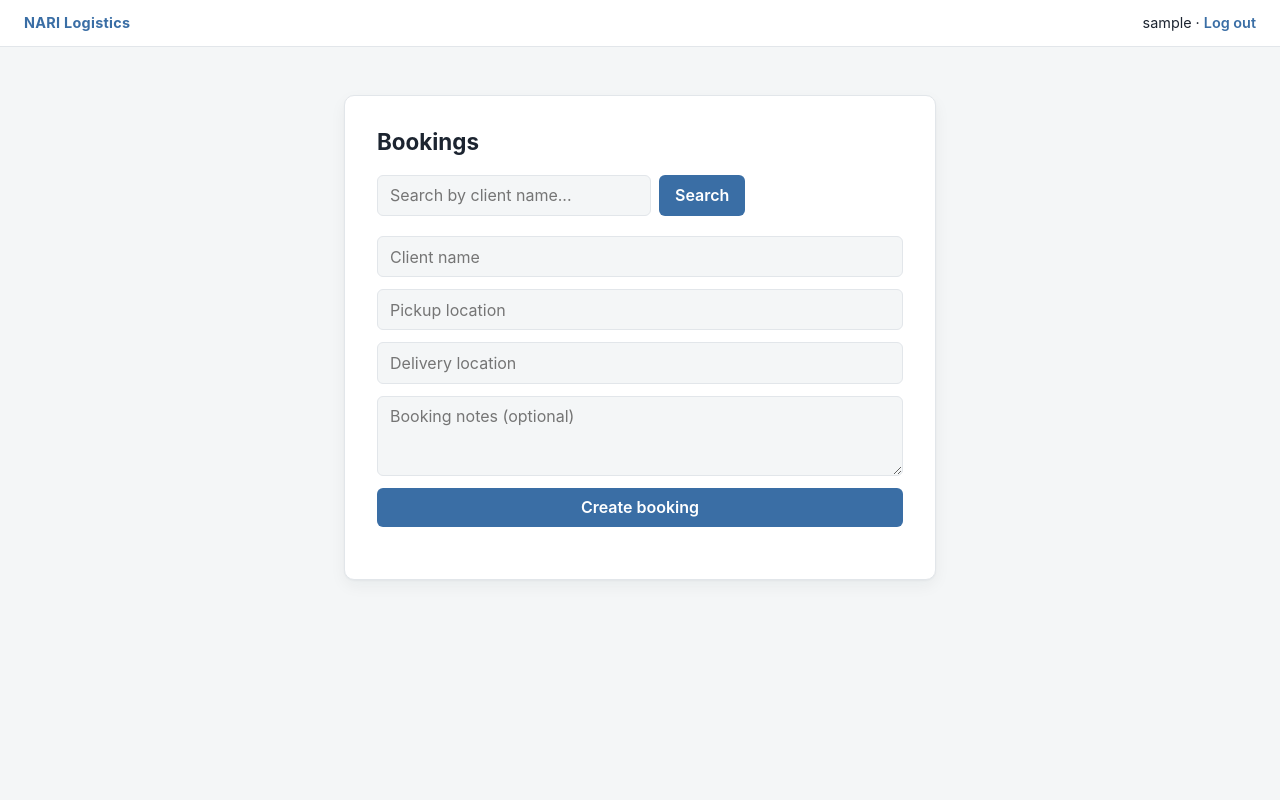
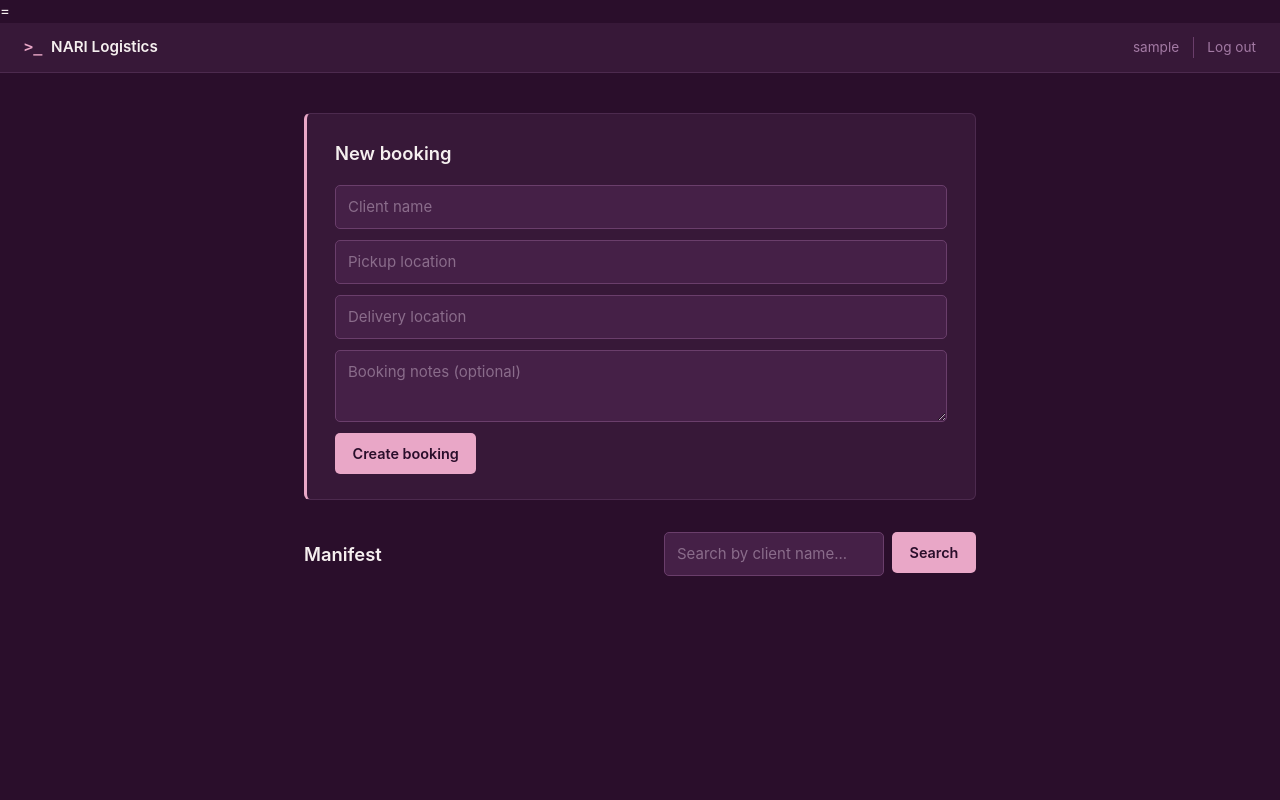
Before and after one commit to lutendothomo/flask-vuln-lab, a Flask app: page /bookings in a window 1280 px wide. Run offline with Flask 3, Linux system fonts and the light colour scheme; the visitor is signed in with stand-in values (Sample User, id 1); data that the repository does not hold is empty.

Commit message:
front end design change

```diff
--- a/static/style.css
+++ b/static/style.css
@@ -1,162 +1,311 @@
 :root {
-  --ink: #1c2430;
-  --muted: #6b7480;
-  --line: #e2e6ea;
-  --bg: #f4f6f7;
-  --card: #ffffff;
-  --accent: #3a6ea5;
-  --accent-dark: #2c5580;
-  --danger: #b3402f;
+  --bg: #2A0E2B;
+  --surface: #371838;
+  --surface-raised: #452047;
+  --border: #6A3E6B;
+  --border-soft: #4C2A4E;
+  --text: #F5EFEF;
+  --text-muted: #A37AA4;
+  --text-faint: #8A6C8B;
+
+  --accent: #E9A7C7;
+  --accent-hover: #CD95B9;
+  --accent-soft: rgba(233, 167, 199, 0.14);
+
+  --status-pending: #E3A857;
+  --status-pending-soft: rgba(227, 168, 87, 0.16);
+  --status-transit: #7FB3E8;
+  --status-transit-soft: rgba(127, 179, 232, 0.16);
+  --status-good: #7FCB9E;
+  --status-good-soft: rgba(127, 203, 158, 0.16);
+  --status-delayed: #E27E8A;
+  --status-delayed-soft: rgba(226, 126, 138, 0.16);
+
+  --mono: ui-monospace, "SF Mono", "Cascadia Code", "Roboto Mono", Menlo, Consolas, monospace;
+  --sans: -apple-system, "Segoe UI", Roboto, Helvetica, Arial, sans-serif;
 }
 
 * { box-sizing: border-box; }
 
 body {
   margin: 0;
-  font-family: -apple-system, "Segoe UI", Roboto, Helvetica, Arial, sans-serif;
+  font-family: var(--sans);
   background: var(--bg);
-  color: var(--ink);
+  color: var(--text);
+  font-size: 15px;
+  line-height: 1.5;
 }
 
+a {
+  color: var(--accent);
+  text-decoration: none;
+}
+a:hover { color: var(--accent-hover); text-decoration: underline; }
+
+/* ---------- Nav ---------- */
+
 nav {
-  background: var(--card);
-  border-bottom: 1px solid var(--line);
-  padding: 0.9rem 1.5rem;
+  background: var(--surface);
+  border-bottom: 1px solid var(--border-soft);
+  padding: 0.85rem 1.5rem;
   display: flex;
   justify-content: space-between;
   align-items: center;
-  font-size: 0.9rem;
 }
 
-nav a {
+.brand {
+  font-weight: 600;
+  font-size: 0.95rem;
+  color: var(--text);
+  display: flex;
+  align-items: center;
+  gap: 0.55rem;
+}
+
+.brand-mark {
+  font-family: var(--mono);
   color: var(--accent);
-  text-decoration: none;
   font-weight: 600;
 }
 
-nav a:hover { text-decoration: underline; }
+.session {
+  font-size: 0.85rem;
+  color: var(--text-muted);
+  display: flex;
+  align-items: center;
+  gap: 0.85rem;
+}
+
+.session a {
+  color: var(--text-muted);
+  border-left: 1px solid var(--border);
+  padding-left: 0.85rem;
+}
+.session a:hover { color: var(--accent); }
+
+/* ---------- Layout ---------- */
 
 .wrap {
-  max-width: 640px;
-  margin: 3rem auto;
-  padding: 0 1.5rem;
-}
-
-.card {
-  background: var(--card);
-  border: 1px solid var(--line);
-  border-radius: 10px;
-  padding: 2rem;
-  box-shadow: 0 1px 2px rgba(20,30,40,0.04), 0 6px 16px rgba(20,30,40,0.05);
+  max-width: 720px;
+  margin: 2.5rem auto;
+  padding: 0 1.5rem 3rem;
 }
 
 h1 {
-  font-size: 1.4rem;
-  margin: 0 0 1.25rem;
+  font-size: 1.15rem;
+  font-weight: 600;
+  margin: 0 0 1.1rem;
+  color: var(--text);
 }
+
+/* ---------- Panels ---------- */
+
+.card {
+  background: var(--surface);
+  border: 1px solid var(--border-soft);
+  border-left: 3px solid var(--accent);
+  border-radius: 6px;
+  padding: 1.6rem 1.75rem;
+}
+
+.card--auth {
+  max-width: 380px;
+  margin: 2.5rem auto 0;
+}
+
+.card--form {
+  margin-bottom: 2rem;
+}
+
+/* ---------- Forms ---------- */
 
 form {
   display: flex;
   flex-direction: column;
-  gap: 0.75rem;
-  margin-bottom: 1.25rem;
+  gap: 0.7rem;
+  margin-bottom: 1rem;
 }
 
 form.inline {
   flex-direction: row;
   gap: 0.5rem;
+  margin-bottom: 0;
 }
 
-input, textarea {
+.booking-form {
+  margin-bottom: 0;
+}
+
+input, textarea, select {
   font: inherit;
   padding: 0.6rem 0.75rem;
-  border: 1px solid var(--line);
-  border-radius: 6px;
-  background: var(--bg);
-  color: var(--ink);
+  border: 1px solid var(--border);
+  border-radius: 5px;
+  background: var(--surface-raised);
+  color: var(--text);
 }
 
-textarea { min-height: 80px; resize: vertical; }
+input::placeholder, textarea::placeholder {
+  color: var(--text-faint);
+}
 
-input:focus, textarea:focus {
-  outline: none;
+textarea { min-height: 72px; resize: vertical; font-family: var(--sans); }
+
+input:focus, textarea:focus, select:focus {
+  outline: 2px solid var(--accent);
+  outline-offset: 1px;
   border-color: var(--accent);
 }
 
 button {
   font: inherit;
   font-weight: 600;
-  padding: 0.6rem 1rem;
+  font-size: 0.9rem;
+  padding: 0.6rem 1.1rem;
   border: none;
-  border-radius: 6px;
+  border-radius: 5px;
   background: var(--accent);
-  color: white;
+  color: var(--bg);
   cursor: pointer;
+  align-self: flex-start;
 }
 
-button:hover { background: var(--accent-dark); }
+button:hover { background: var(--accent-hover); }
+button:focus-visible { outline: 2px solid var(--text); outline-offset: 2px; }
 
 .error {
-  background: #fbeceb;
-  color: var(--danger);
-  border: 1px solid #f1cfc9;
-  border-radius: 6px;
-  padding: 0.6rem 0.85rem;
-  font-size: 0.88rem;
+  background: var(--status-delayed-soft);
+  color: var(--status-delayed);
+  border: 1px solid rgba(224, 97, 107, 0.35);
+  border-radius: 5px;
+  padding: 0.65rem 0.85rem;
+  font-size: 0.87rem;
   margin-bottom: 1rem;
 }
 
 .hint {
-  font-size: 0.85rem;
-  color: var(--muted);
+  font-size: 0.82rem;
+  color: var(--text-muted);
+  margin: 0.4rem 0;
 }
+.hint a { font-weight: 600; }
 
-.hint a { color: var(--accent); }
+.requirements {
+  background: var(--surface-raised);
+  border: 1px solid var(--border-soft);
+  border-radius: 5px;
+  padding: 0.7rem 0.9rem 0.75rem;
+}
+.requirements .hint { margin: 0 0 0.35rem; }
+.requirements ul { margin: 0; padding-left: 1.1rem; }
+.requirements li { font-size: 0.82rem; color: var(--text-muted); }
 
-.notes-list {
+/* ---------- Manifest (bookings list) ---------- */
+
+.manifest-header {
+  display: flex;
+  align-items: center;
+  justify-content: space-between;
+  gap: 1rem;
+  margin-bottom: 1rem;
+  flex-wrap: wrap;
+}
+.manifest-header h1 { margin: 0; }
+.manifest-header form.inline { flex: 0 0 auto; }
+.manifest-header input { width: 220px; }
+
+.booking-list {
   list-style: none;
   margin: 0;
   padding: 0;
   display: flex;
   flex-direction: column;
-  gap: 0.75rem;
+  gap: 0.7rem;
 }
 
-.note {
-  border: 1px solid var(--line);
-  border-radius: 8px;
-  padding: 0.9rem 1rem;
-  background: var(--bg);
+.booking-card {
+  background: var(--surface);
+  border: 1px solid var(--border-soft);
+  border-left: 3px solid var(--text-faint);
+  border-radius: 6px;
+  padding: 1rem 1.15rem;
 }
 
-.note strong {
-  display: block;
+.booking-card.status-pending   { border-left-color: var(--status-pending); }
+.booking-card.status-transit   { border-left-color: var(--status-transit); }
+.booking-card.status-delivered { border-left-color: var(--status-good); }
+.booking-card.status-delayed   { border-left-color: var(--status-delayed); }
+
+.route {
+  font-family: var(--mono);
+  font-size: 0.92rem;
+  font-weight: 600;
+  color: var(--text);
   margin-bottom: 0.3rem;
-  font-size: 0.95rem;
+}
+.route-arrow { color: var(--accent); padding: 0 0.15rem; }
+
+.client {
+  font-size: 0.82rem;
+  color: var(--text-muted);
+  margin-bottom: 0.5rem;
 }
 
-.booking-list { list-style: none; margin: 0; padding: 0; display: flex; flex-direction: column; gap: 0.9rem; }
-.booking-card { border: 1px solid var(--line); border-radius: 8px; padding: 1rem 1.1rem; background: var(--bg); }
-.booking-card .route { font-size: 0.95rem; font-weight: 600; margin-bottom: 0.25rem; }
-.booking-card .client { font-size: 0.82rem; color: var(--muted); margin-bottom: 0.5rem; }
-.booking-card .notes-text { font-size: 0.85rem; margin-bottom: 0.75rem; }
+.notes-text {
+  font-size: 0.85rem;
+  color: var(--text);
+  background: var(--surface-raised);
+  border-radius: 4px;
+  padding: 0.5rem 0.65rem;
+  margin-bottom: 0.65rem;
+}
+
+.badges {
+  display: flex;
+  gap: 0.4rem;
+  margin-bottom: 0.75rem;
+  flex-wrap: wrap;
+}
 
 .badge {
+  font-family: var(--mono);
   display: inline-block;
-  font-size: 0.7rem;
+  font-size: 0.72rem;
   font-weight: 600;
-  padding: 0.15rem 0.5rem;
-  border-radius: 999px;
-  margin-right: 0.4rem;
+  padding: 0.2rem 0.55rem;
+  border-radius: 4px;
 }
-.badge.pending { background: #f3e2dd; color: #b3402f; }
-.badge.paid { background: #e3f0e8; color: #2f6b4c; }
-.badge.transit { background: #dde8f0; color: #256fbd; }
-.badge.delivered { background: #e3f0e8; color: #51896c; }
-.badge.delayed { background: #f3e2dd; color: #64d7d3; }
+.badge.pending   { background: var(--status-pending-soft); color: var(--status-pending); }
+.badge.paid      { background: var(--status-good-soft); color: var(--status-good); }
+.badge.transit   { background: var(--status-transit-soft); color: var(--status-transit); }
+.badge.delivered { background: var(--status-good-soft); color: var(--status-good); }
+.badge.delayed   { background: var(--status-delayed-soft); color: var(--status-delayed); }
 
-.status-form { display: flex; gap: 0.5rem; align-items: center; margin-top: 0.6rem; flex-wrap: wrap; }
-.status-form select { padding: 0.35rem 0.5rem; font-size: 0.8rem; }
-.status-form button { padding: 0.35rem 0.7rem; font-size: 0.8rem; }
+.status-form {
+  display: flex;
+  gap: 0.5rem;
+  align-items: center;
+  flex-wrap: wrap;
+  margin: 0;
+  padding-top: 0.65rem;
+  border-top: 1px solid var(--border-soft);
+}
+.status-form select { padding: 0.4rem 0.5rem; font-size: 0.8rem; }
+.status-form button { padding: 0.4rem 0.75rem; font-size: 0.8rem; }
 
-.brand { font-weight: 700; letter-spacing: 0.02em; color: var(--accent); }
+/* ---------- Responsive ---------- */
+
+@media (max-width: 560px) {
+  .wrap { margin: 1.5rem auto; padding: 0 1rem 2rem; }
+  .card { padding: 1.25rem 1.25rem; }
+  .manifest-header { flex-direction: column; align-items: stretch; }
+  .manifest-header input { width: 100%; }
+  form.inline { flex-direction: row; }
+  nav { padding: 0.75rem 1rem; flex-wrap: wrap; gap: 0.5rem; }
+}
+
+/* ---------- Reduced motion ---------- */
+
+@media (prefers-reduced-motion: reduce) {
+  * { transition: none !important; }
+}
--- a/templates/base.html
+++ b/templates/base.html
@@ -2,14 +2,15 @@
 <html>
 <head>
   <meta charset="utf-8">
+  <meta name="viewport" content="width=device-width, initial-scale=1">
   <title>NARI Logistics</title>
   <link rel="stylesheet" href="{{ url_for('static', filename='style.css') }}">
 </head>
 <body>
   <nav>
-    <span class="brand">NARI Logistics</span>
+    <span class="brand"><span class="brand-mark">&gt;_</span>NARI Logistics</span>
     {% if session.get('username') %}
-      <span>{{ session['username'] }} &middot; <a href="{{ url_for('logout') }}">Log out</a></span>
+      <span class="session">{{ session['username'] }}<a href="{{ url_for('logout') }}">Log out</a></span>
     {% endif %}
   </nav>
   <div class="wrap">
--- a/templates/bookings.html
+++ b/templates/bookings.html
@@ -1,14 +1,9 @@
-{% extends "base.html" %}
+={% extends "base.html" %}
 {% block content %}
-<div class="card">
-  <h1>Bookings</h1>
 
-  <form method="get" class="inline">
-    <input name="q" placeholder="Search by client name..." value="{{ search }}">
-    <button type="submit">Search</button>
-  </form>
-
-  <form method="post">
+<div class="card card--form">
+  <h1>New booking</h1>
+  <form method="post" class="booking-form">
     <input type="hidden" name="csrf_token" value="{{ csrf_token() }}">
     <input name="client_name" placeholder="Client name" required>
     <input name="pickup_location" placeholder="Pickup location" required>
@@ -16,16 +11,28 @@
     <textarea name="notes" placeholder="Booking notes (optional)"></textarea>
     <button type="submit">Create booking</button>
   </form>
+</div>
+
+<div class="manifest-header">
+  <h1>Manifest</h1>
+  <form method="get" class="inline">
+    <input name="q" placeholder="Search by client name..." value="{{ search }}">
+    <button type="submit">Search</button>
+  </form>
+</div>
 
 <ul class="booking-list">
   {% for booking in bookings %}
-      <li class="booking-card">
-        <div class="route">{{ booking["pickup_location"] }} &rarr; {{ booking["delivery_location"] }}</div>
-        <div class="client">Client: {{ booking["client_name"] }}</div>
+    {% set delivery_class = "delivered" if booking["delivery_status"] == "Delivered" else ("transit" if booking["delivery_status"] == "In Transit" else ("delayed" if booking["delivery_status"] == "Delayed" else "pending")) %}
+    <li class="booking-card status-{{ delivery_class }}">
+      <div class="route">{{ booking["pickup_location"] }} <span class="route-arrow">&rarr;</span> {{ booking["delivery_location"] }}</div>
+      <div class="client">{{ booking["client_name"] }}</div>
       {% if booking["notes"] %}<div class="notes-text">{{ booking["notes"] }}</div>{% endif %}
 
+      <div class="badges">
         <span class="badge {{ "paid" if booking["payment_status"] == "Paid" else "pending" }}">{{ booking["payment_status"] }}</span>
-        <span class="badge {{ "delivered" if booking["delivery_status"] == "Delivered" else ("transit" if booking["delivery_status"] == "In Transit" else ("delayed" if booking["delivery_status"] == "Delayed" else "pending")) }}">{{ booking["delivery_status"] }}</span>
+        <span class="badge {{ delivery_class }}">{{ booking["delivery_status"] }}</span>
+      </div>
 
       <form method="post" action="{{ url_for('update_status', booking_id=booking['id']) }}" class="status-form">
         <input type="hidden" name="csrf_token" value="{{ csrf_token() }}">
@@ -44,5 +51,4 @@
     </li>
   {% endfor %}
 </ul>
-</div>
 {% endblock %}
--- a/templates/login.html
+++ b/templates/login.html
@@ -1,6 +1,6 @@
 {% extends "base.html" %}
 {% block content %}
-<div class="card">
+<div class="card card--auth">
   <h1>Log in</h1>
   {% if error %}<div class="error">{{ error }}</div>{% endif %}
   <form method="post">
```
Also changed, not shown: templates/register.html (+4 -3 lines). Lines whose indentation alone changed are shown as unchanged.
